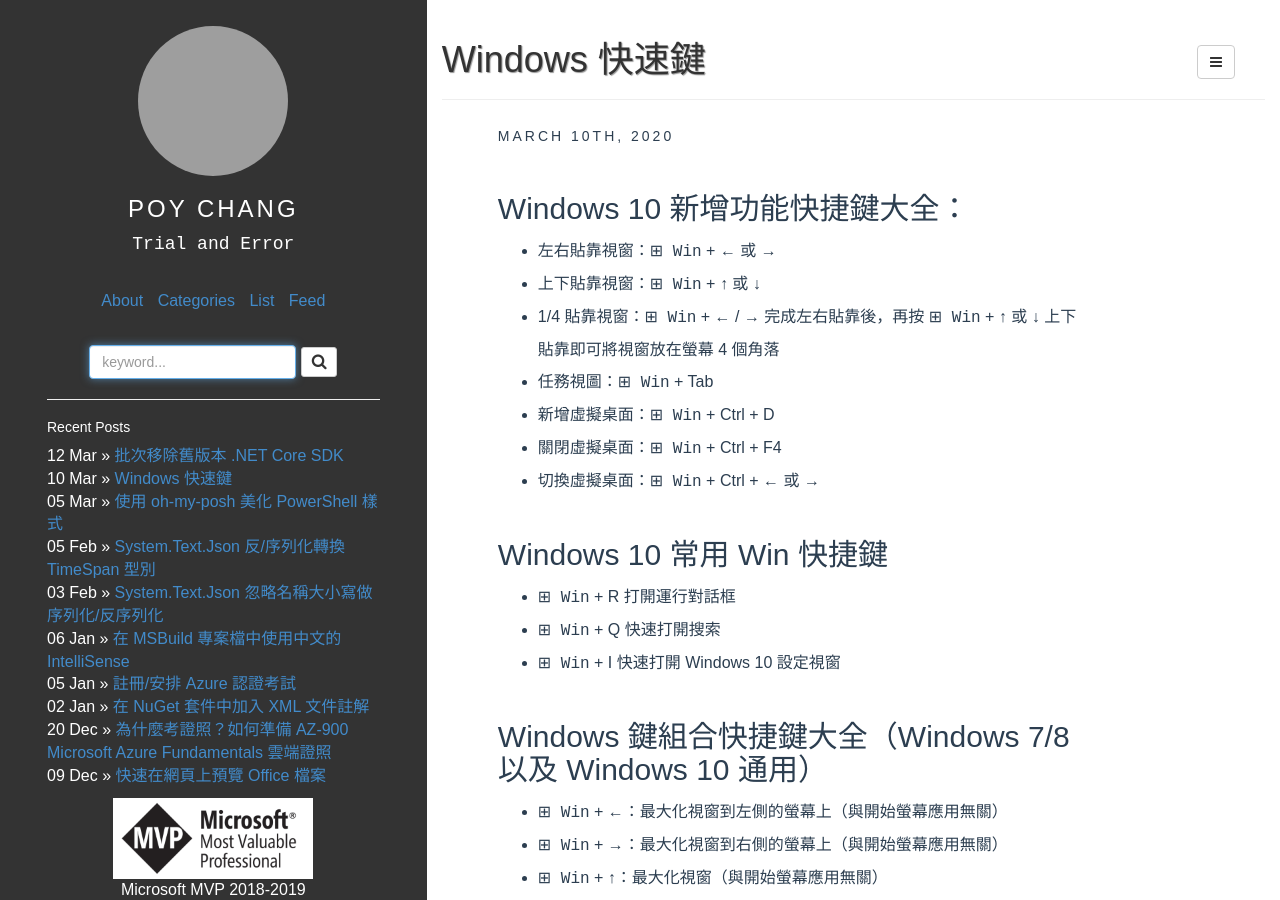
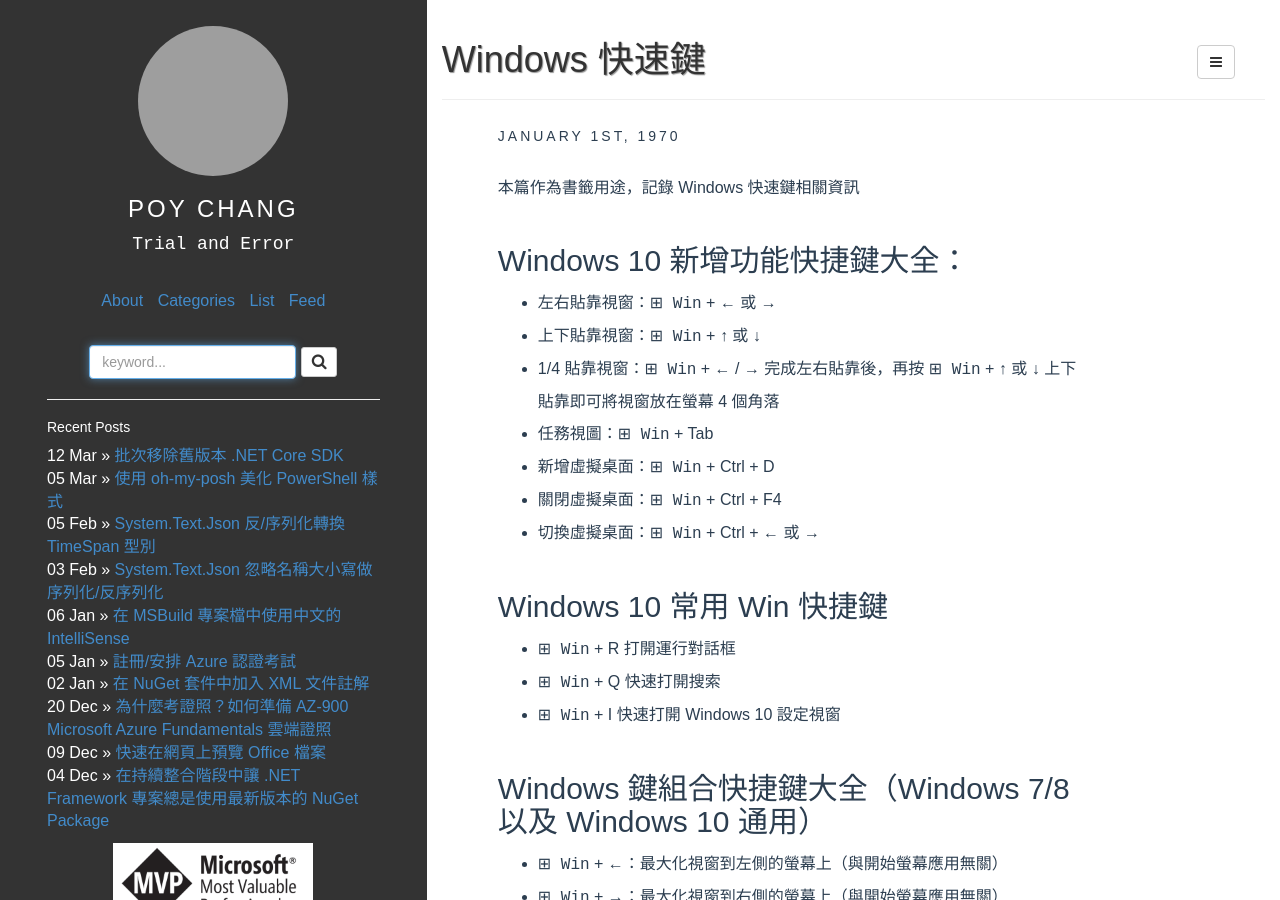
Before and after one commit to poychang/poychang.github.io, a Jekyll site: the page built from _posts/1970-01-01-note-windows-hotkey.md, in a window 1280 px wide and 900 px high. Built offline with Jekyll 4.4.1, drawn with Linux system fonts in a browser that asks for light colours; some web fonts are replaced; grey boxes are pictures that could not be loaded.

Commit message:
alter note

```diff
--- a/_posts/1970-01-01-note-windows-hotkey.md
+++ b/_posts/1970-01-01-note-windows-hotkey.md
@@ -1,13 +1,13 @@
 ---
 layout: post
 title: Windows 快速鍵
-date: 2020-03-10 08:13
+date: 1970-01-01 12:00
 author: Poy Chang
 comments: true
 categories: [Tools, Note]
 ---
 
-
+本篇作為書籤用途，記錄 Windows 快速鍵相關資訊
 
 ## Windows 10 新增功能快捷鍵大全：
 
```
